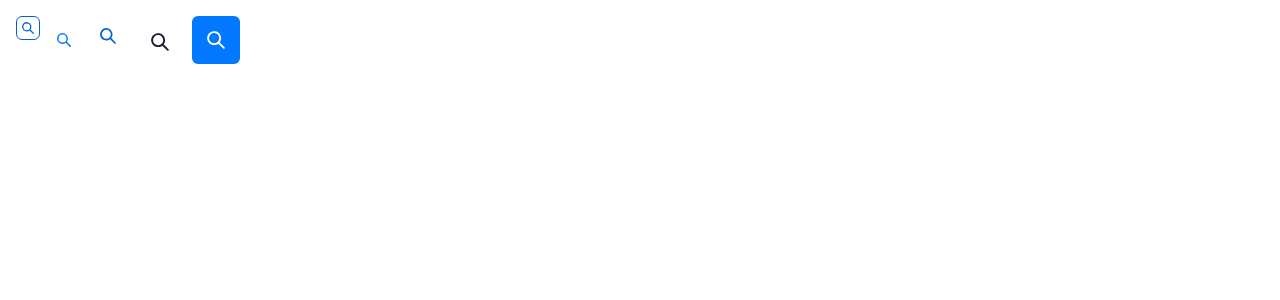
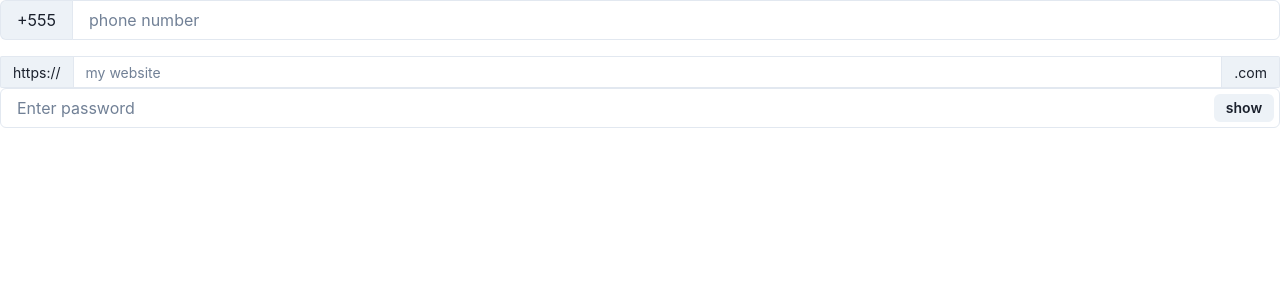
Before and after one commit to Gibbsforce/chakracourse, a React (Vite) app: page / in a window 1280 px wide. Shown: the top 300 px of the page. Built offline with nearby package versions, Linux system fonts and the light colour scheme.

Commit message:
input component added

```diff
--- a/src/App.jsx
+++ b/src/App.jsx
@@ -15,6 +15,7 @@ import CheckboxComponent from "./components/CheckboxComponent"
 import EditableComponent from "./components/EditableComponent"
 import FormControlComponent from "./components/FormControlComponent"
 import IconButtonComponent from "./components/IconButtonComponent"
+import InputComponent from "./components/InputComponent"
 const App = () => {
   return (
     <>
@@ -33,7 +34,8 @@ const App = () => {
       {/* <CheckboxComponent /> */}
       {/* <EditableComponent /> */}
       {/* <FormControlComponent /> */}
-      <IconButtonComponent />
+      {/* <IconButtonComponent /> */}
+      <InputComponent />
     </>
   )
 }
--- /dev/null
+++ b/src/components/InputComponent/index.jsx
@@ -0,0 +1,35 @@
+import { useState } from "react"
+import { Stack, Input, InputGroup, InputLeftAddon, InputRightAddon, InputRightElement, Button } from "@chakra-ui/react"
+const InputComponent = () => {
+    const [show, setShow] = useState(Boolean)
+    const handleClick = () => setShow(!show)
+    return (
+        <>
+            <Stack spacing={4}>
+                <InputGroup>
+                    <InputLeftAddon children="+555"/>
+                    <Input type="tel" placeholder="phone number"/>
+                </InputGroup>
+                <InputGroup size="sm">
+                    <InputLeftAddon children="https://"/>
+                    <Input placeholder="my website"/>
+                    <InputRightAddon children=".com"/>
+                </InputGroup>
+            </Stack>
+            <Stack spacing={4}>
+                <InputGroup>
+                    <Input
+                        type={show ? "text" : "password"}
+                        placeholder="Enter password"
+                    />
+                    <InputRightElement w="4.5rem">
+                        <Button h="1.75rem" size="sm" onClick={handleClick}>
+                            {show ? "hide" : "show"}
+                        </Button>
+                    </InputRightElement>
+                </InputGroup>
+            </Stack>
+        </>
+    )
+}
+export default InputComponent
```
